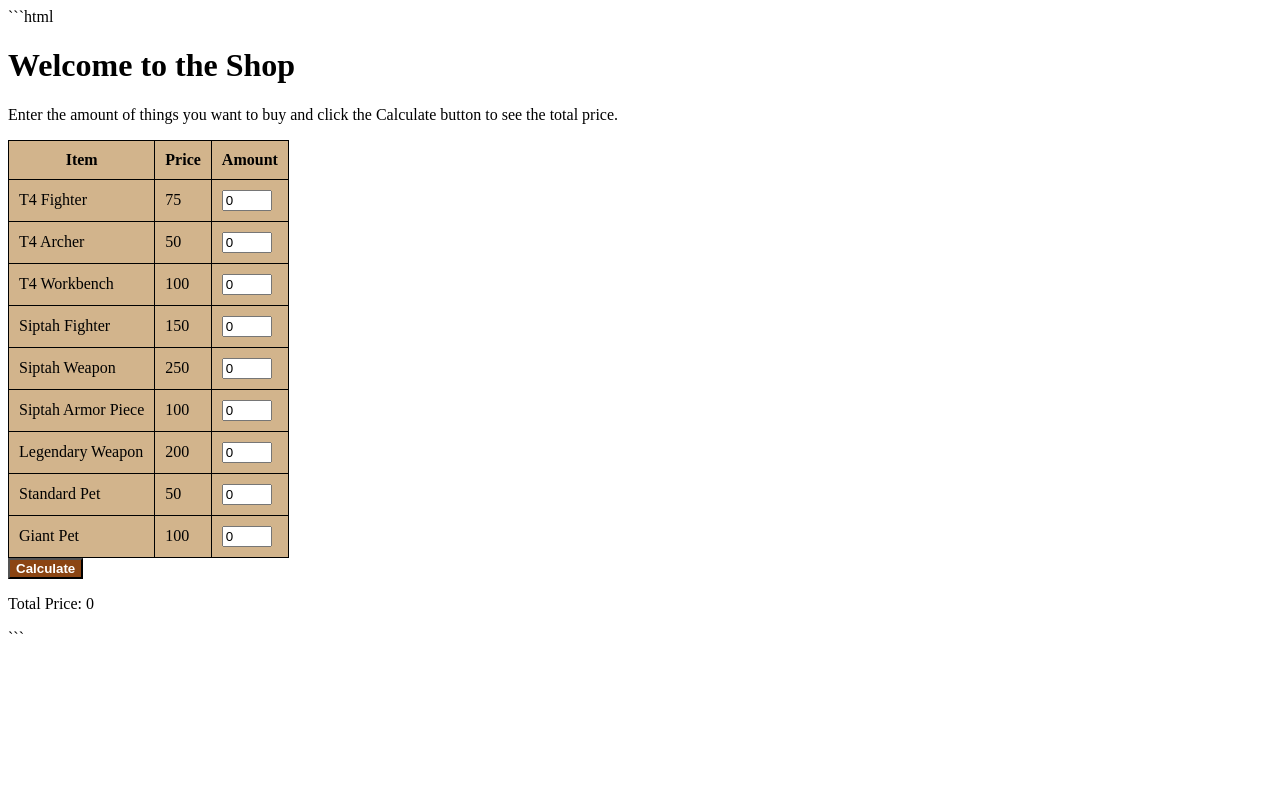
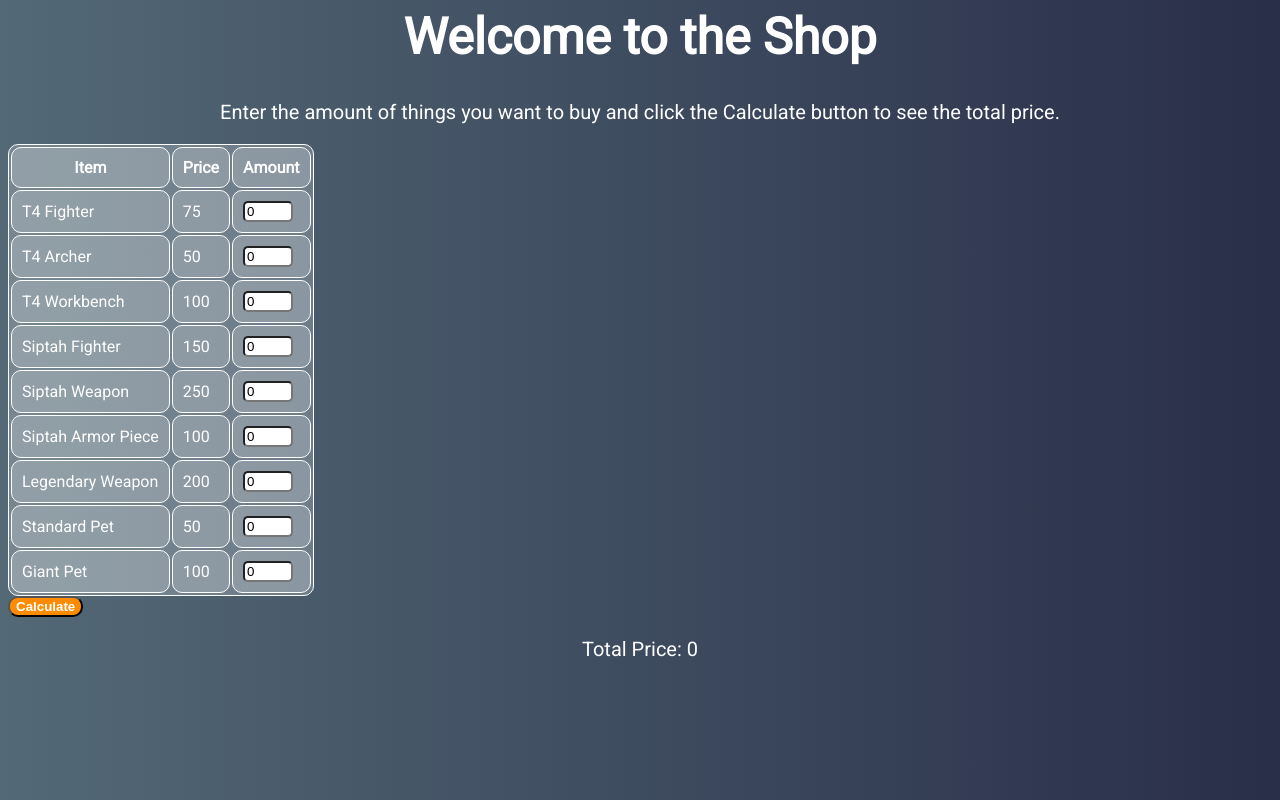
Before and after one commit to erekasius/Conan-shop, a plain HTML site: page index.html in a window 1280 px wide. Drawn offline with Linux system fonts and the light colour scheme.

Commit message:
Update index.html

````diff
--- a/index.html
+++ b/index.html
@@ -1,24 +1,39 @@
 
-```html
 <html>
 <head>
   <style>
-    /* add some brown colours to the table and the button */
+    /* add some modern fonts and colors to the website */
+    @import url('https://fonts.googleapis.com/css?family=Roboto');
+    body {
+      font-family: 'Roboto', sans-serif;
+      background: linear-gradient(to right, #536976, #292e49); /* a gradient background with different colours */
+      color: white;
+    }
+    h1 {
+      text-align: center;
+      font-size: 50px;
+    }
+    p {
+      text-align: center;
+      font-size: 20px;
+    }
     table, th, td {
-      border: 1px solid black;
-      border-collapse: collapse;
-      background-color: #d2b48c; /* tan */
+      border: 1px solid white;
+      border-radius: 10px; /* rounder shapes */
+      background-color: rgba(255, 255, 255, 0.2); /* a transparent white */
     }
     th, td {
       padding: 10px;
     }
     input {
       width: 50px;
+      border-radius: 5px; /* rounder shapes */
     }
     button {
-      background-color: #8b4513; /* saddlebrown */
+      background-color: #ff8c00; /* a bright orange */
       color: white;
       font-weight: bold;
+      border-radius: 10px; /* rounder shapes */
     }
   </style>
   <script>
@@ -101,4 +116,3 @@
   <p id="total">Total Price: 0</p>
 </body>
 </html>
-```
````
